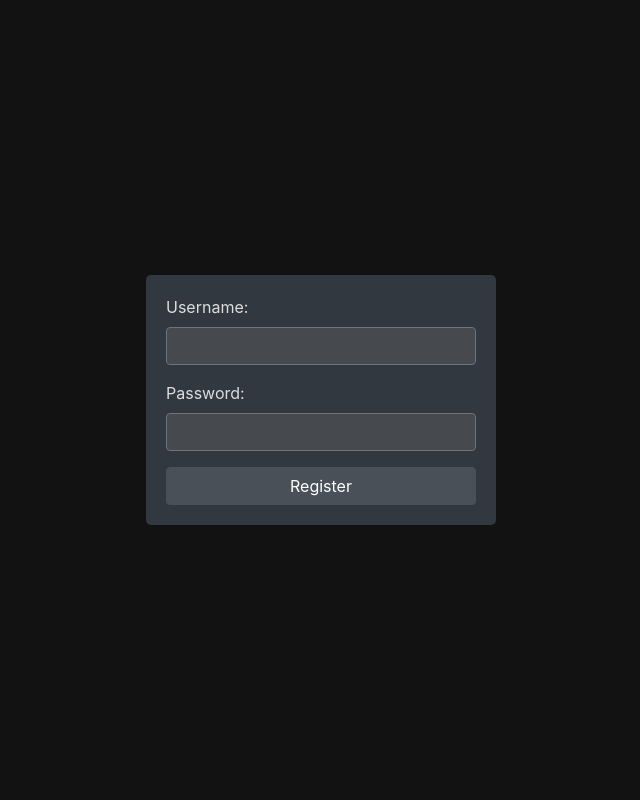
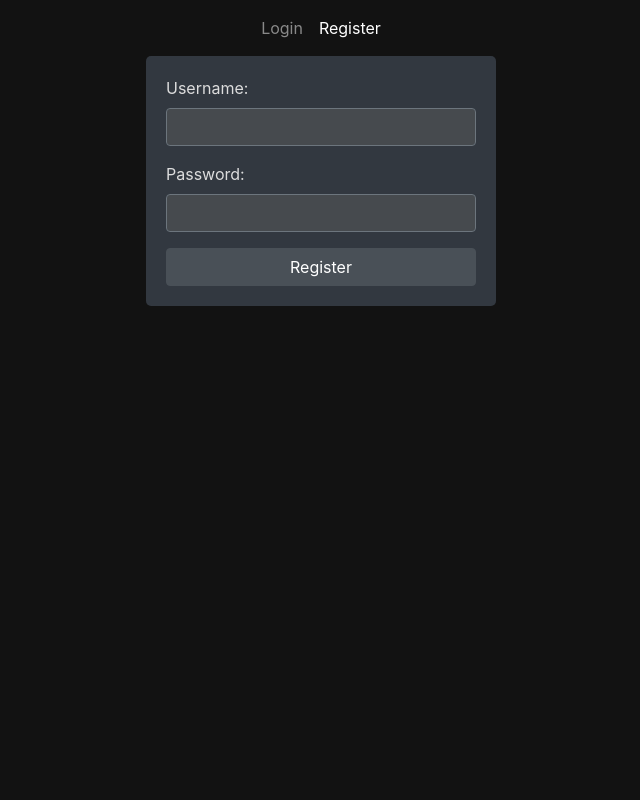
Before and after one commit to seancarr717/VulnScanner, a Flask app: page /register in a window 1280 px wide. Shown: the whole page, without its empty margins (319-959 px from the left). Run offline with Flask 3, Linux system fonts and the light colour scheme.

Commit message:
implemented navbar between login and register

```diff
--- a/app/templates/register.html
+++ b/app/templates/register.html
@@ -44,8 +44,23 @@
 </head>
 
 
-<body class="d-flex justify-content-center align-items-center" style="height: 100vh;">
-
+<body style="height: 100vh;">
+    <nav class="navbar navbar-expand-lg navbar-dark navbar-custom">
+        <button class="navbar-toggler" type="button" data-toggle="collapse" data-target="#navbarNav"
+            aria-controls="navbarNav" aria-expanded="false" aria-label="Toggle navigation">
+            <span class="navbar-toggler-icon"></span>
+        </button>
+        <div class="collapse navbar-collapse" id="navbarNav">
+            <ul class="navbar-nav mx-auto">
+                <li class="nav-item ">
+                    <a class="nav-link" href="/login">Login </a>
+                </li>
+                <li class="nav-item active">
+                    <a class="nav-link" href="/register">Register</a>
+                </li>
+            </ul>
+        </div>
+    </nav>
     <div class="container">
         <div class="row justify-content-center">
             <div class="col-md-6 col-lg-4">
```
Also changed, not shown: app/templates/login.html (+13 -1 lines).
